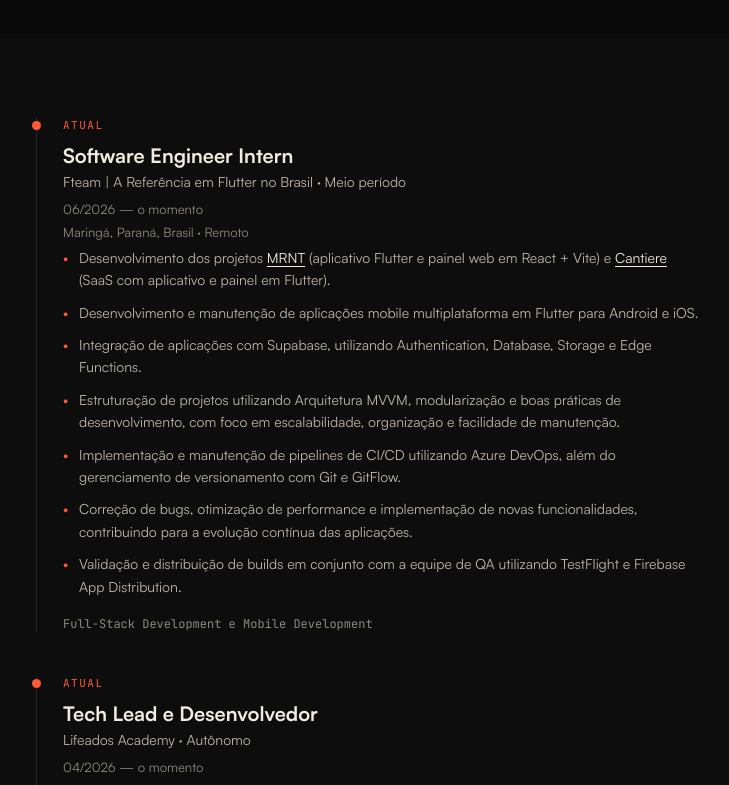
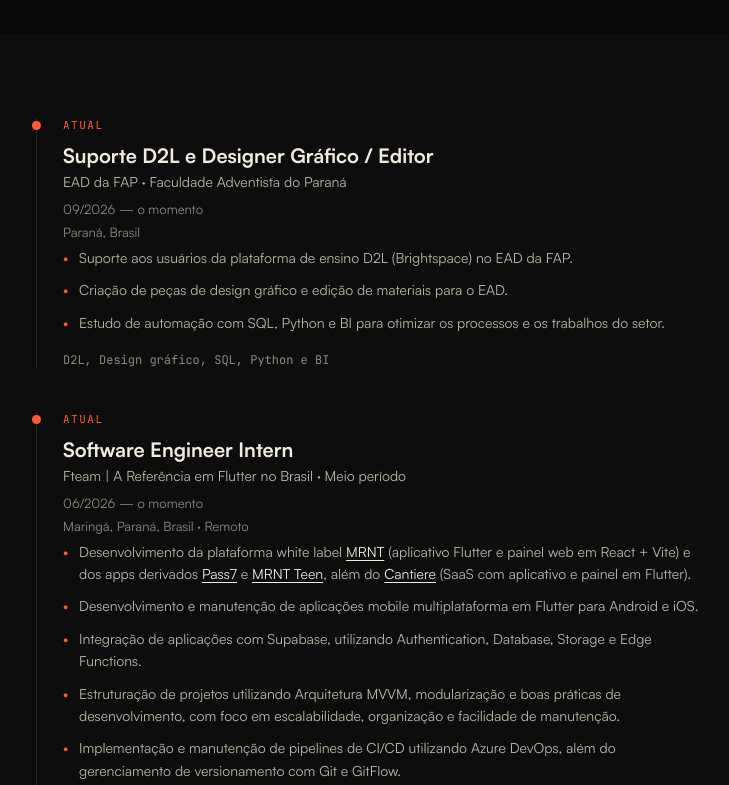
Before and after one commit to dutrathiagodev/portifolio, a Next.js app: page /experiencia in a window 1280 px wide. Shown: the part 746-1531 px from the top of the page, without its empty margins (20-749 px from the left). Built offline with nearby package versions, Linux system fonts and the light colour scheme; no server answers.

Commit message:
feat: adiciona a experiência no EAD da FAP, Pass7 e MRNT Teen na Fteam e o papel de QA no Together Movement

```diff
--- a/src/content/experiencia.ts
+++ b/src/content/experiencia.ts
@@ -6,9 +6,28 @@
     title: "Experiência",
     tagline: "Trajetória e entregas.",
     lead: "Experiência prática construindo produtos mobile e web, do design da arquitetura à entrega em produção.",
-    marquee: "Fteam — Lifeados Academy — Flutter — Supabase —",
+    marquee: "Fteam — Lifeados Academy — EAD da FAP — Flutter — Supabase —",
   },
   items: [
+    {
+      tag: "ATUAL",
+      title: "Suporte D2L e Designer Gráfico / Editor",
+      company: "EAD da FAP · Faculdade Adventista do Paraná",
+      period: "09/2026 — o momento",
+      location: "Paraná, Brasil",
+      highlights: [
+        [
+          "Suporte aos usuários da plataforma de ensino D2L (Brightspace) no EAD da FAP.",
+        ],
+        [
+          "Criação de peças de design gráfico e edição de materiais para o EAD.",
+        ],
+        [
+          "Estudo de automação com SQL, Python e BI para otimizar os processos e os trabalhos do setor.",
+        ],
+      ],
+      stack: "D2L, Design gráfico, SQL, Python e BI",
+    },
     {
       tag: "ATUAL",
       title: "Software Engineer Intern",
@@ -17,12 +36,22 @@
       location: "Maringá, Paraná, Brasil · Remoto",
       highlights: [
         [
-          "Desenvolvimento dos projetos ",
+          "Desenvolvimento da plataforma white label ",
           {
             text: "MRNT",
             href: "https://apps.apple.com/br/app/mrnt-rede-social-jovem-adv7/id6733221013",
           },
-          " (aplicativo Flutter e painel web em React + Vite) e ",
+          " (aplicativo Flutter e painel web em React + Vite) e dos apps derivados ",
+          {
+            text: "Pass7",
+            href: "https://apps.apple.com/br/app/pass7/id6806004328",
+          },
+          " e ",
+          {
+            text: "MRNT Teen",
+            href: "https://apps.apple.com/br/app/mrnt-teen-rede-adv7-teen/id6801344875",
+          },
+          ", além do ",
           { text: "Cantiere", href: "https://cantiereapp.com/" },
           " (SaaS com aplicativo e painel em Flutter).",
         ],
--- a/src/content/projetos.ts
+++ b/src/content/projetos.ts
@@ -24,7 +24,7 @@
         { kind: "Mobile", status: "production" },
         { kind: "Web", status: "production" },
       ],
-      tags: ["Flutter", "React/Vite", "White label"],
+      tags: ["Flutter", "React/Vite", "White label", "Fteam"],
     },
     {
       name: "Pass7",
@@ -33,7 +33,7 @@
         "App derivado da plataforma MRNT (white label), publicado na App Store.",
       status: "production",
       layers: [{ kind: "Mobile", status: "production" }],
-      tags: ["Flutter", "White label"],
+      tags: ["Flutter", "White label", "Fteam"],
     },
     {
       name: "MRNT Teen",
@@ -42,16 +42,16 @@
         "Versão para o público adolescente da rede, a partir da mesma plataforma MRNT.",
       status: "production",
       layers: [{ kind: "Mobile", status: "production" }],
-      tags: ["Flutter", "White label"],
+      tags: ["Flutter", "White label", "Fteam"],
     },
     {
       name: "Together Movement",
       href: "https://apps.apple.com/br/app/together-movement/id6755253318",
       description:
-        "Participação no projeto com suporte e testes do aplicativo.",
+        "Atuação como QA no aplicativo: apoio nos testes e no suporte.",
       status: "production",
       layers: [{ kind: "Mobile", status: "production" }],
-      tags: ["Suporte", "Testes"],
+      tags: ["QA", "Testes", "Suporte"],
     },
     {
       name: "FutFC",
```
